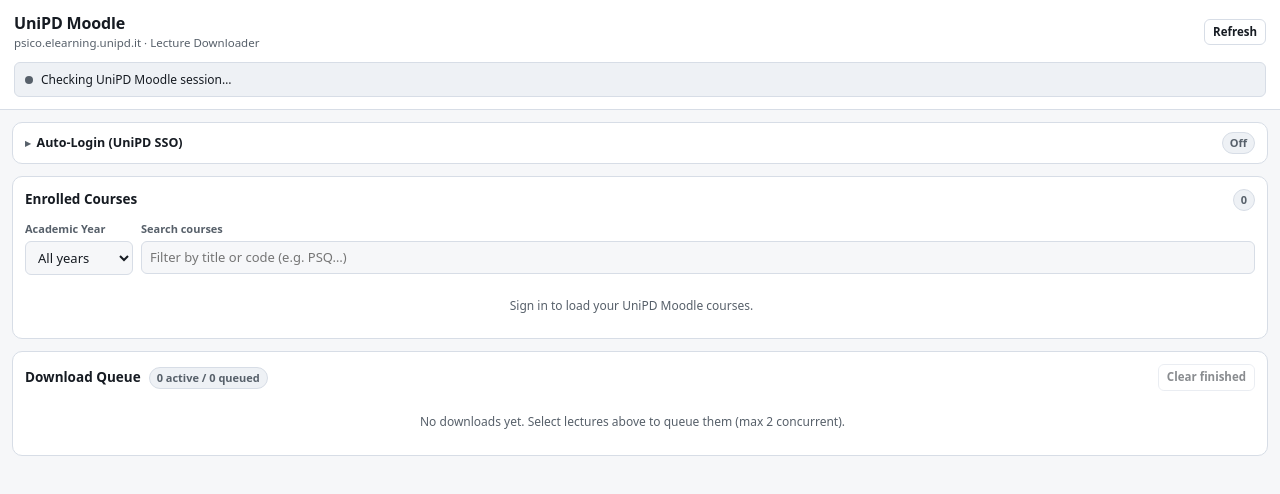
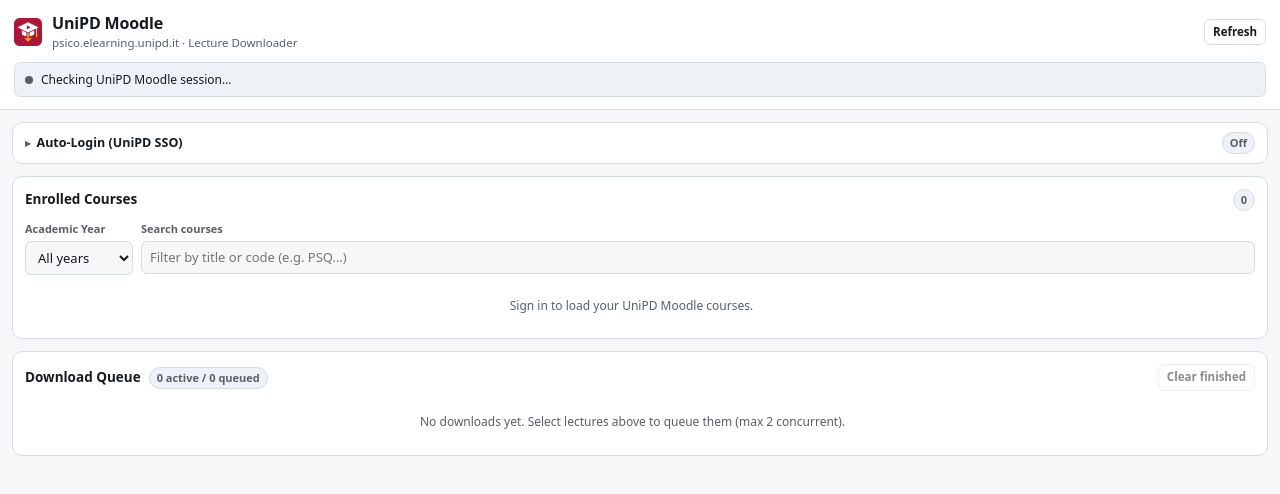
Before and after one commit to m-ebrahimzadeh/moodle, a website built with Vite: page src/ui/sidepanel.html in a window 1280 px wide. Built offline with nearby package versions, Linux system fonts and the light colour scheme; some packages are replaced by stand-ins of ours; no server answers.

Commit message:
feat(ui): integrate extension icons into manifest and sidepanel

```diff
--- a/src/ui/sidepanel.css
+++ b/src/ui/sidepanel.css
@@ -129,6 +129,25 @@ body {
   align-items: center;
   justify-content: space-between;
   gap: 8px;
+}
+
+.header-brand {
+  display: flex;
+  align-items: center;
+  gap: 10px;
+  min-width: 0;
+}
+
+.header-logo {
+  width: 28px;
+  height: 28px;
+  flex-shrink: 0;
+  display: block;
+  object-fit: contain;
+}
+
+.header-title-text {
+  min-width: 0;
 }
 
 h1 {
--- a/src/ui/sidepanel.html
+++ b/src/ui/sidepanel.html
@@ -5,15 +5,26 @@
     <meta name="viewport" content="width=device-width, initial-scale=1.0" />
     <meta name="color-scheme" content="light dark" />
     <title>UniPD Moodle Lecture Downloader</title>
+    <link rel="icon" type="image/png" href="../../icons/icon-32.png" />
     <link rel="stylesheet" href="./sidepanel.css" />
   </head>
   <body>
     <div class="app-shell">
       <header class="app-header">
         <div class="header-title-row">
-          <div>
-            <h1>UniPD Moodle</h1>
-            <p class="subtitle">psico.elearning.unipd.it &middot; Lecture Downloader</p>
+          <div class="header-brand">
+            <img
+              class="header-logo"
+              src="../../icons/icon-48.png"
+              width="28"
+              height="28"
+              alt=""
+              aria-hidden="true"
+            />
+            <div class="header-title-text">
+              <h1>UniPD Moodle</h1>
+              <p class="subtitle">psico.elearning.unipd.it &middot; Lecture Downloader</p>
+            </div>
           </div>
           <button
             id="refresh-session-btn"
```
Also changed, not shown: public/icons/icon-128.png (added), public/icons/icon-16.png (added), public/icons/icon-32.png (added), public/icons/icon-48.png (added), public/manifest.json.
